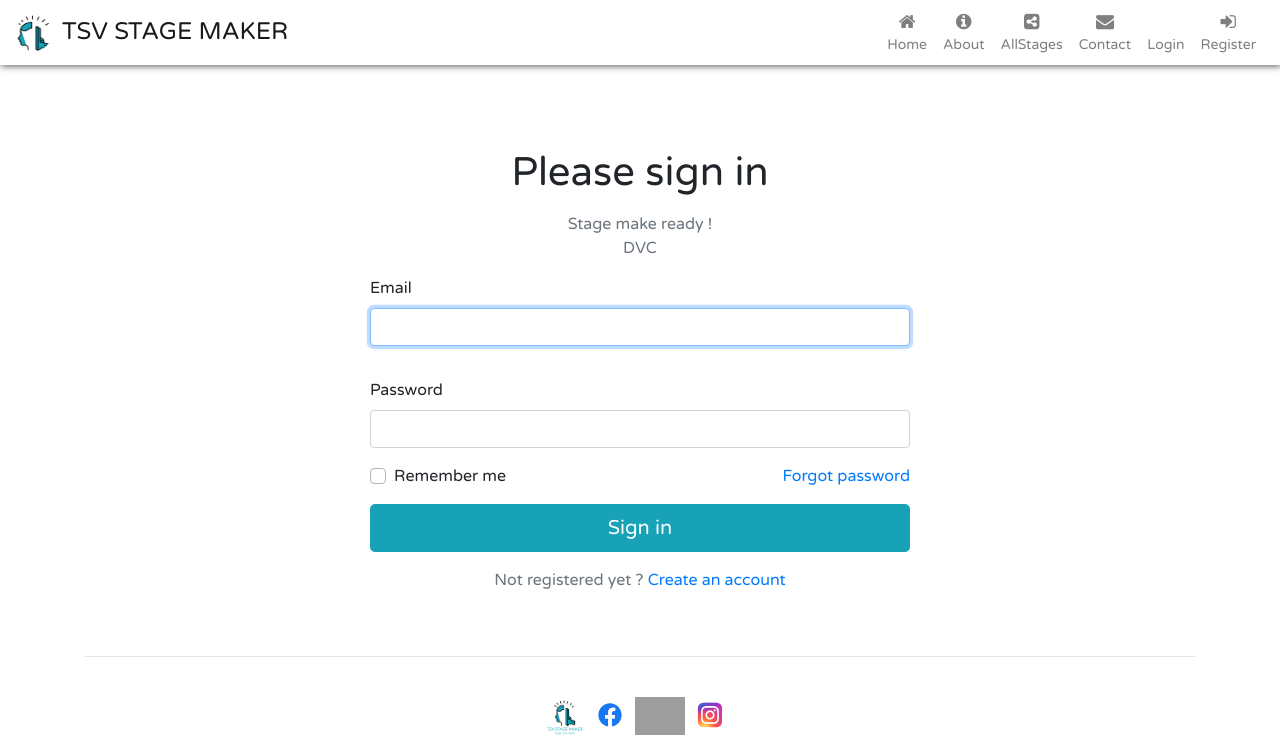
After one commit to tsvstagemaker/tsvstagemaker_dev, a Symfony app: template templates/security/login.html.twig in a window 1280 px wide. The commit adds this page. Shown: the top 749 px of the page. Run offline with Twig, Linux system fonts and the light colour scheme; the template is opened without the code that fills it, so the values that code supplies are empty; some libraries are stand-ins or nearby versions; grey boxes are pictures that could not be loaded.

Commit message:
Add auth and security controller and add rout login, loout, and add 66px to flash message

```diff
--- a/public/css/main-style.css
+++ /dev/null
@@ -1,3 +0,0 @@
-.mt-10{
-	margin-top: 100px !important;
-}
--- a/templates/base.html.twig
+++ b/templates/base.html.twig
@@ -17,15 +17,15 @@
 		<link rel="stylesheet" href="https://stackpath.bootstrapcdn.com/bootstrap/4.5.0/css/bootstrap.min.css">
 		<link rel="stylesheet" href="https://fonts.googleapis.com/icon?family=Material+Icons">
 		<link rel="stylesheet" href="https://maxcdn.bootstrapcdn.com/font-awesome/4.7.0/css/font-awesome.min.css">
-		<link rel="stylesheet" href="{{ asset('css/navbar.css') }}" />
-		<link rel="stylesheet" href="{{ asset('css/match.css') }}" />
-		<link rel="stylesheet" href="{{ asset('css/stage.css') }}" />
+		<link rel="stylesheet" href="{{ asset('css/navbar-style.css') }}" />
+		<link rel="stylesheet" href="{{ asset('css/match-style.css') }}" />
+		<link rel="stylesheet" href="{{ asset('css/stage-style.css') }}" />
         {% block stylesheets %}{% endblock %}
     </head>
      <body>
 
-
-    {# Navbar if connected#}
+{% if app.user %}
+{# Navbar if connected#}
 <nav class="navbar navbar-expand-xl navbar-light bg-light fixed-top">
 	<a class="navbar-brand" href="{{ path('app_home') }}"><img src="{{ asset('images/logo_navbar.png') }}" alt="logo ipsc tsv stage maker">TSV STAGE MAKER</a>
 	{# <a href="#" class="navbar-brand"><i class="fa fa-cube"></i>Brand<b>Name</b></a>  #}
@@ -49,19 +49,43 @@
 			<a href="{{ path('app_contact') }}" class="nav-item nav-link {% if current_menu is defined and current_menu == 'app_contact' %}active{% endif %}"><i class="fa fa-envelope"></i><span>Contact</span></a>
 			{# <a href="#" class="nav-item nav-link"><i class="fa fa-bell"></i><span>Notifications</span></a> #}
 			<div class="nav-item dropdown">
-				<a href="#" data-toggle="dropdown" class="nav-item nav-link dropdown-toggle user-action"><img src="https://www.tutorialrepublic.com/examples/images/avatar/3.jpg" class="avatar" alt="Avatar"> Antonio Moreno <b class="caret"></b></a>
+				<a href="#" data-toggle="dropdown" class="nav-item nav-link dropdown-toggle user-action"><img src="https://www.tutorialrepublic.com/examples/images/avatar/3.jpg" class="avatar" alt="Avatar"> {{ app.user.firstname|capitalize }} <b class="caret"></b></a>
 				<div class="dropdown-menu">
 					<a href="#" class="dropdown-item"><i class="fa fa-user-o"></i> Profile</a>
 					<a href="{{ path('app_matchs') }}" class="dropdown-item {% if current_menu is defined and current_menu == 'app_matchs' %}active{% endif %}"><i class="fa fa-list"></i> Matchs</a>
 					<a href="{{ path('app_stages') }}" class="dropdown-item {% if current_menu is defined and current_menu == 'app_stages' %}active{% endif %}"><i class="fa fa-list-ol"></i> Stages</a>
 					<div class="divider dropdown-divider"></div>
-					<a href="#" class="dropdown-item"><i class="material-icons">&#xE8AC;</i> Logout</a>
+					<a href="{{ path('app_logout') }}" class="dropdown-item"><i class="material-icons logout-icon">&#xE8AC;</i> Logout</a>
 				</div>
 			</div>
 		</div>
 	</div>
 </nav>
- {# Navbar #}
+{# Navbar #}
+
+{% else %}
+{# Navbar if not connected#}
+<nav class="navbar navbar-expand-xl navbar-light bg-light fixed-top">
+	<a class="navbar-brand" href="{{ path('app_home') }}"><img src="{{ asset('images/logo_navbar.png') }}" alt="logo ipsc tsv stage maker">TSV STAGE MAKER</a>
+	{# <a href="#" class="navbar-brand"><i class="fa fa-cube"></i>Brand<b>Name</b></a>  #}
+	<button type="button" class="navbar-toggler" data-toggle="collapse" data-target="#navbarCollapse">
+		<span class="navbar-toggler-icon"></span>
+	</button>
+	<!-- Collection of nav links, forms, and other content for toggling -->
+	<div id="navbarCollapse" class="collapse navbar-collapse justify-content-start">
+		<div class="navbar-nav ml-auto">
+			<a href="{{ path('app_home') }}" class="nav-item nav-link {% if current_menu is defined and current_menu == 'app_home' %}active{% endif %}"><i class="fa fa-home"></i><span>Home</span></a>
+			<a href="{{ path('app_about') }}" class="nav-item nav-link {% if current_menu is defined and current_menu == 'app_about' %}active{% endif %}"><i class="fa fa-info-circle"></i><span>About</span></a>
+			<a href="{{ path('app_allstage') }}" class="nav-item nav-link {% if current_menu is defined and current_menu == 'app_allstage' %}active{% endif %}"><i class="fa fa-share-alt-square"></i><span>AllStages</span></a>
+			<a href="{{ path('app_contact') }}" class="nav-item nav-link {% if current_menu is defined and current_menu == 'app_contact' %}active{% endif %}"><i class="fa fa-envelope"></i><span>Contact</span></a>
+			<a href="{{ path('app_login') }}" class="nav-item nav-link {% if current_menu is defined and current_menu == 'app_login' %}active{% endif %}"><i class="material-icons login-icon">&#xE8AC;</i><span>Login</span></a>
+			<a href="#" class="nav-item nav-link {% if current_menu is defined and current_menu == 'app_register' %}active{% endif %}"><i class="fa fa-sign-in"></i><span>Register</span></a>
+
+		</div>
+	</div>
+</nav>
+{# Navbar #}
+ {% endif %}
 
  {{ include('layouts/partials/_flash_messages.html.twig') }}
 
--- a/templates/layouts/partials/_flash_messages.html.twig
+++ b/templates/layouts/partials/_flash_messages.html.twig
@@ -1,6 +1,6 @@
  {% for type, messages in app.flashes(['success', 'error', 'info', 'primary', 'danger']) %}
             {% for message in messages %}
-                <div class="alert alert-{{ type }}" role="alert">
+                <div class="alert alert-{{ type }} mt-6" role="alert">
                     {{ message }}
                 </div>
             {% endfor %}
--- a/templates/main/index.html.twig
+++ b/templates/main/index.html.twig
@@ -11,7 +11,7 @@
       <div class="col-12 col-md-6 connect d-flex">
        <div class="mx-auto my-auto">
        <h1>HOME <br> {{ title }}</h1><br>
-         <h2 class="creatAnim">Hello {{ app.user.username }},</h2>
+         <h2 class="creatAnim">Hello {{ app.user.firstname|capitalize }},</h2>
          <h3 class="readyAnim">Are you ready?</h3>
          <h4 class="readyAnim">Standby!</h4>
          <a href="{{ path('app_stage_create') }}"><h4 class="creatAnim">Stage make ready !</h4></a>
--- a/templates/matchs/creatematch.html.twig
+++ b/templates/matchs/creatematch.html.twig
@@ -301,7 +301,7 @@
             </div>
             <br>
             <div class="col-md-12">
-             <button title="Create new match" name="newmatch" formnovalidate class="btn btn-info btn-sm" type="submit">Create new match</button>
+             <button title="Create new match" name="newmatch" formnovalidate class="btn btn-info btn-block btn-sm" type="submit">Create new match</button>
         </div>
          </div>
        </form>
--- a/templates/matchs/editmatch.html.twig
+++ b/templates/matchs/editmatch.html.twig
@@ -299,7 +299,7 @@
                 </div>
               </div>
             </div>
-            <input type="hidden" name="id" value="{{ match.id }}">
+            <input type="hidden" name="id" value="{{ match.getId }}">
             <br>
             <div class="col-md-12">
 
--- /dev/null
+++ b/templates/security/login.html.twig
@@ -0,0 +1,55 @@
+{% extends 'base.html.twig' %}
+
+{% block title 'Login! TSV STAGE MAKER' %}
+
+{% block body %}
+
+    <div class="container bg-login mt-10">
+        <div class="row">
+            <div class="col-md-6 mx-auto">
+                <h1 class="mt-5 mb-3 text-center">Please sign in</h1>
+                <p class="text-center text-muted mb-3">Stage make ready !<br>DVC</p>
+                <form method="post">
+                    {% if error %}
+                        <div class="alert alert-danger rounded mb-3 mt-3" role="alert">{{ error.messageKey|trans(error.messageData, 'security') }}</div>
+                    {% endif %}
+
+                   {#  {% if app.user %}
+                        <div class="mb-3">
+                            You are logged in as {{ app.user.username }}, <a href="{{ path('app_logout') }}">Logout</a>
+                        </div>
+                    {% endif %} #}
+
+                    <div class="form-group">
+                         <label for="email">Email</label>
+                    <input type="text" value="{{ last_username }}" name="email" id="email" class="form-control" required autofocus>
+                    </div>
+
+                    <div class="form-group">
+                         <label class="mt-3" for="password">Password</label>
+                    <input type="password" name="password" id="password" class="form-control" required>
+                    </div>
+
+                    <div class="d-flex justify-content-between">
+                        <div class="form-group">
+                            <div class="custom-control custom-checkbox">
+                                <input type="checkbox" class="custom-control-input" id="remember_me" name="_remember_me">
+                                <label class="custom-control-label" for="remember_me">
+                                Remember me
+                                </label>
+                            </div>
+                        </div>
+                        <a href="#">Forgot password</a>
+                     </div>
+                        <input type="hidden" name="_csrf_token" value="{{ csrf_token('authenticate') }}">
+                    <button class="btn btn-lg btn-info btn-block" type="submit">
+                        Sign in
+                    </button>
+                    <p class="mt-3 mb-3 text-center text-muted">Not registered yet ? <a href="#">Create an account</a></p>
+                </form>
+            </div>
+
+        </div>
+    </div>
+
+{% endblock %}
--- a/templates/stages/index.html.twig
+++ b/templates/stages/index.html.twig
@@ -107,6 +107,9 @@
                      <small>
                         <p class="card-text">Created: {{ stage.createdAt|date }}</p>
                      </small>
+                      <small>
+                        <p class="card-text">Created by: {{ stage.user.firstName }}</p>
+                     </small>
                      <small>
                         <p class="card-text">Updated: {{ stage.updatedAt|date }}</p>
                      </small>
--- a/templates/stages/showStage.html.twig
+++ b/templates/stages/showStage.html.twig
@@ -70,9 +70,12 @@
                  		</div>
                  	</div>
                  	<a href="{{ path('app_stage_edit', {'id': stage.id}) }}" class="btn btn-info btn-block btn-sm">Go Edit</a>
-					<div class="d-flex justify-content-between text-muted">
+					<div class="d-flex justify-content-between text-muted mt-3">
                      <small>
                         <p class="card-text">Created: {{ stage.createdAt|date }}</p>
+                     </small>
+                      <small>
+                        <p class="card-text">Created by: {{ stage.user.firstName }}</p>
                      </small>
                      <small>
                         <p class="card-text">Updated: {{ stage.updatedAt|date }}</p>
@@ -81,6 +84,7 @@
 				</div>
 					<img class="card-img-bottom" src="..." alt="Card image cap">
 			</div>
+			<a class="mt-3 btn btn-info btn-sm" href="{{ path('app_stages') }}">Go Back</a>
 	</div>
 
 	{% endblock %}
```
Also changed, not shown: public/css/navbar-style.css (renamed from public/css/navbar.css, +54 -0 lines), src/Controller/SecurityController.php (added, +42 -0 lines), src/Security/LoginFormAuthenticator.php (added, +109 -0 lines), templates/matchs/showmatch.html.twig (+4 -4 lines), public/css/match-style.css (renamed from public/css/match.css), public/css/stage-style.css (renamed from public/css/stage.css), 1 other file.
